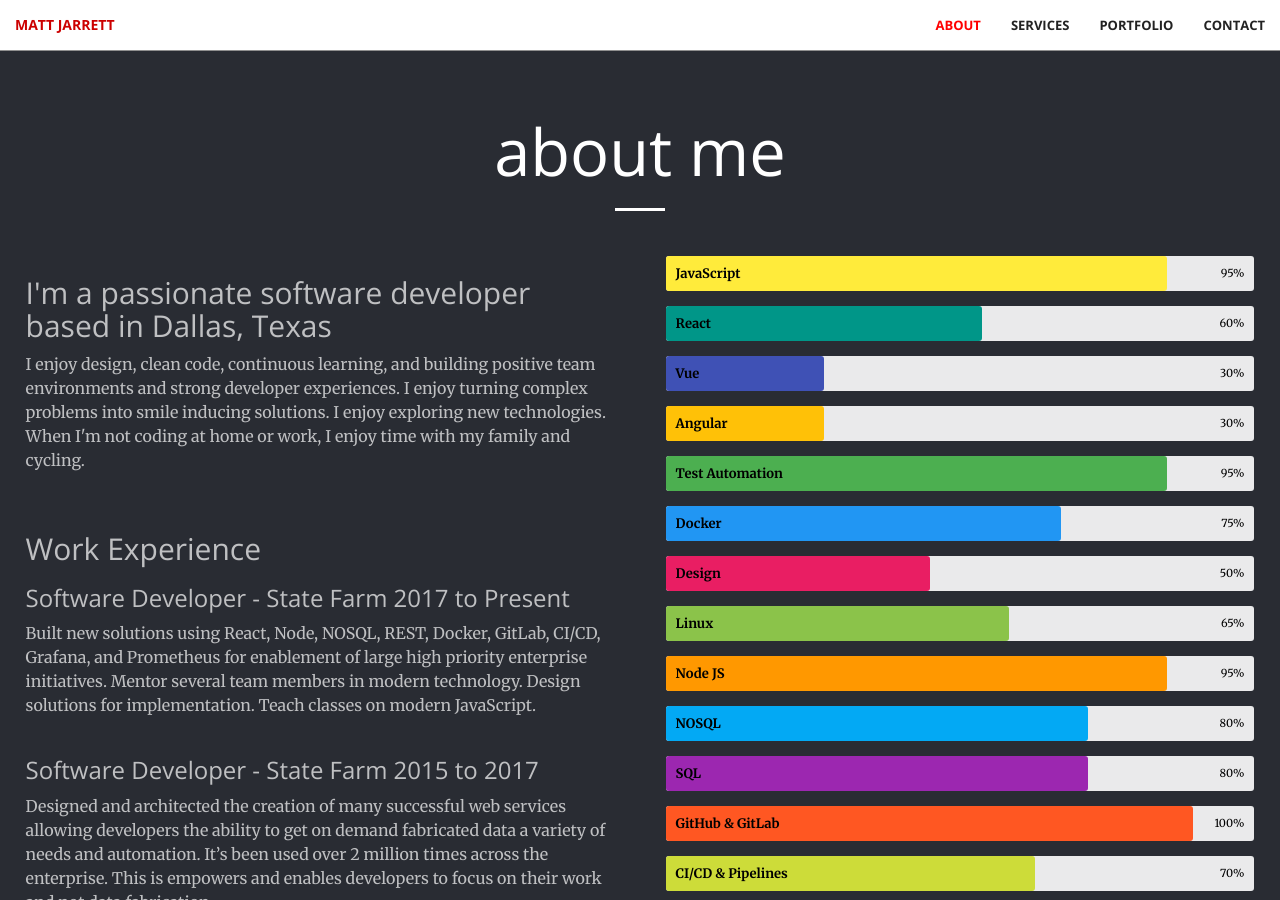
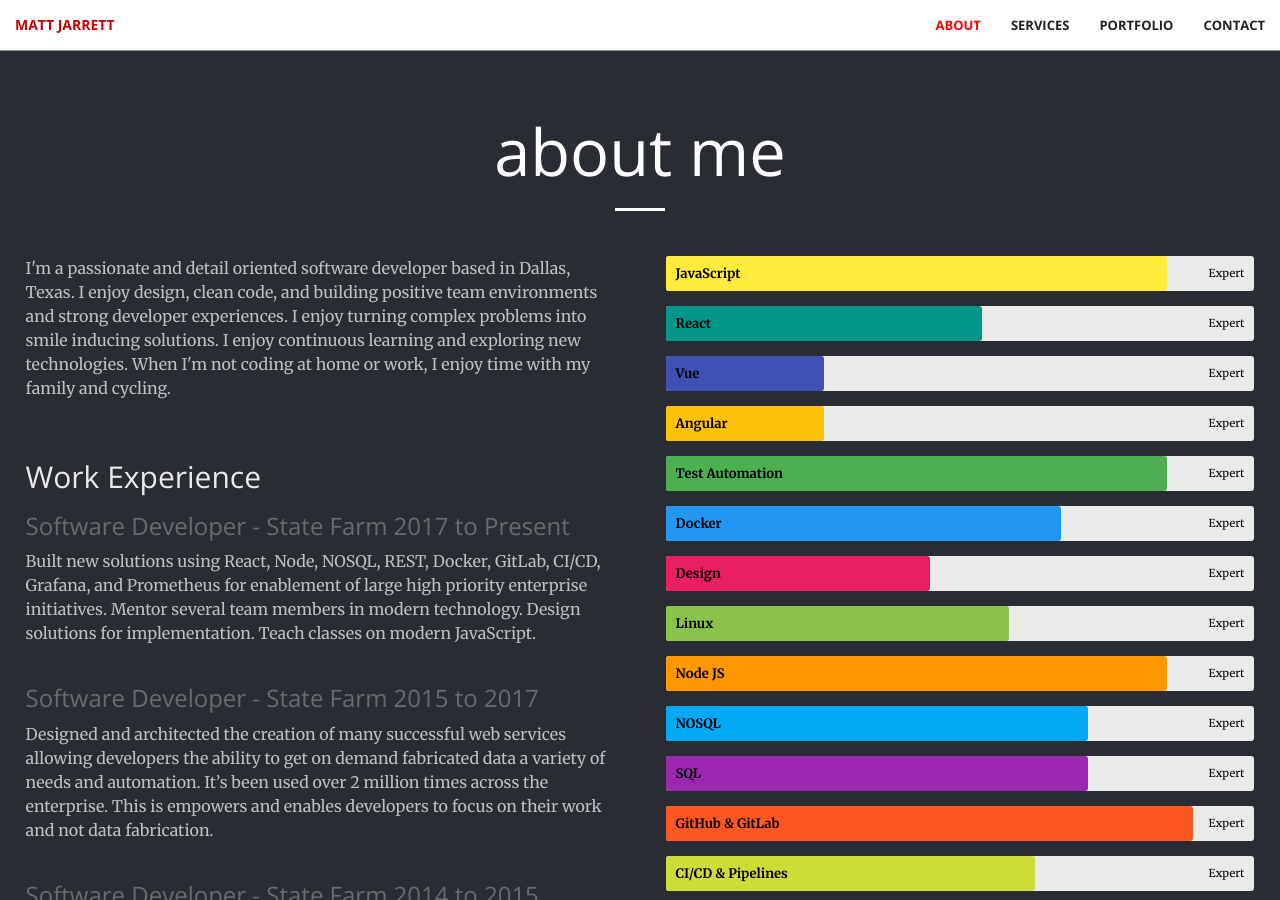
Before and after one commit to cujarrett/cujarrett.github.io, a Jekyll site: the page built from index.html, in a window 1280 px wide and 900 px high, scrolled down 884 px. Built offline with Jekyll 4.4.1, drawn with Linux system fonts in a browser that asks for light colours; Markdown is read by kramdown in place of the engine named in the settings; some of the changed text lies outside the part shown.

Commit message:
Updates about headers

```diff
--- a/_includes/about.html
+++ b/_includes/about.html
@@ -4,33 +4,33 @@
     <hr class="light">
   </div>
   <div class="left">
-    <h2 class="text-faded">I'm a passionate software developer based in Dallas, Texas</h2>
-    <p class="text-faded">I enjoy design, clean code, continuous learning, and building positive
-      team environments and strong developer experiences. I enjoy turning complex problems into
-      smile inducing solutions. I enjoy exploring new technologies. When I'm not coding at home or
+    <p class="text-faded">I'm a passionate and detail oriented software developer based in Dallas,
+      Texas. I enjoy design, clean code, and building positive team environments and strong
+      developer experiences. I enjoy turning complex problems into smile inducing solutions. I
+      enjoy continuous learning and exploring new technologies. When I'm not coding at home or
       work, I enjoy time with my family and cycling.</p>
     </br>
     </br>
-    <h2 class="text-faded">Work Experience</h2>
-    <h3 class="text-faded">Software Developer - State Farm 2017 to Present</h3>
+    <h2 class="text-light-faded">Work Experience</h2>
+    <h3 class="text-faded-more">Software Developer - State Farm 2017 to Present</h3>
     <p class="text-faded">Built new solutions using React, Node, NOSQL, REST, Docker, GitLab,
       CI/CD, Grafana, and Prometheus for enablement of large high priority enterprise initiatives.
       Mentor several team members in modern technology. Design solutions for implementation. Teach
       classes on modern JavaScript.</p>
     </br>
-    <h3 class="text-faded">Software Developer - State Farm 2015 to 2017</h3>
+    <h3 class="text-faded-more">Software Developer - State Farm 2015 to 2017</h3>
     <p class="text-faded">Designed and architected the creation of many successful web services
       allowing developers the ability to get on demand fabricated data a variety of needs and
       automation. It’s been used over 2 million times across the enterprise. This is empowers and
       enables developers to focus on their work and not data fabrication.</p>
     </br>
-    <h3 class="text-faded">Software Developer - State Farm 2014 to 2015</h3>
+    <h3 class="text-faded-more">Software Developer - State Farm 2014 to 2015</h3>
     <p class="text-faded">Led development and design for standing up automation infrastructure in
       a quicker and more responsible manner. Largely automating a process that was mannual
       intensive and costly. The solution offered a complete stand up and tear down process
       accomplished in minutes compared to days previously.</p>
     </br>
-    <h3 class="text-faded">Software Developer - State Farm 2011 to 2014</h3>
+    <h3 class="text-faded-more">Software Developer - State Farm 2011 to 2014</h3>
     <p class="text-faded">Taught Java in Enterprise Java classes to spread knowledge. Active member
       of the college recruitment team including creation of campus events, hacks, and interviews.
       Mentored many college interns through a successful internships resulting in all receiving and
@@ -38,101 +38,88 @@
     </br>
   </div>
   <div class="right">
+    <div name="skills">
       <div class="skillbar clearfix " data-percent="95%">
           <div class="skillbar-title" style="background: #ffeb3b;"><span>JavaScript</span></div>
           <div class="skillbar-bar" style="background: #ffeb3b;"></div>
-          <div class="skill-bar-percent">95%</div>
-        </div> <!-- End Skill Bar -->
-
+          <div class="skill-bar-percent">Expert</div>
+        </div>
         <div class="skillbar clearfix " data-percent="60%">
           <div class="skillbar-title" style="background: #009688;"><span>React</span></div>
           <div class="skillbar-bar" style="background: #009688;"></div>
-          <div class="skill-bar-percent">60%</div>
-        </div> <!-- End Skill Bar -->
-
+          <div class="skill-bar-percent">Expert</div>
+        </div>
         <div class="skillbar clearfix " data-percent="30%">
           <div class="skillbar-title" style="background: #3f51b5;"><span>Vue</span></div>
           <div class="skillbar-bar" style="background: #3f51b5;"></div>
-          <div class="skill-bar-percent">30%</div>
-        </div> <!-- End Skill Bar -->
-
+          <div class="skill-bar-percent">Expert</div>
+        </div>
         <div class="skillbar clearfix " data-percent="30%">
           <div class="skillbar-title" style="background: #ffc107;"><span>Angular</span></div>
           <div class="skillbar-bar" style="background: #ffc107;"></div>
-          <div class="skill-bar-percent">30%</div>
-        </div> <!-- End Skill Bar -->
-
+          <div class="skill-bar-percent">Expert</div>
+        </div>
         <div class="skillbar clearfix " data-percent="95%">
-            <div class="skillbar-title" style="background: #4caf50;"><span>Test Automation</span></div>
-            <div class="skillbar-bar" style="background: #4caf50;"></div>
-            <div class="skill-bar-percent">95%</div>
-          </div> <!-- End Skill Bar -->
-
+          <div class="skillbar-title" style="background: #4caf50;"><span>Test Automation</span></div>
+          <div class="skillbar-bar" style="background: #4caf50;"></div>
+          <div class="skill-bar-percent">Expert</div>
+        </div>
         <div class="skillbar clearfix " data-percent="75%">
           <div class="skillbar-title" style="background: #2196f3;"><span>Docker</span></div>
           <div class="skillbar-bar" style="background: #2196f3;"></div>
-          <div class="skill-bar-percent">75%</div>
-        </div> <!-- End Skill Bar -->
-
+          <div class="skill-bar-percent">Expert</div>
+        </div>
         <div class="skillbar clearfix " data-percent="50%">
-            <div class="skillbar-title" style="background: #e91e63;"><span>Design</span></div>
-            <div class="skillbar-bar" style="background: #e91e63;"></div>
-            <div class="skill-bar-percent">50%</div>
-          </div> <!-- End Skill Bar -->
-
+          <div class="skillbar-title" style="background: #e91e63;"><span>Design</span></div>
+          <div class="skillbar-bar" style="background: #e91e63;"></div>
+          <div class="skill-bar-percent">Expert</div>
+        </div>
         <div class="skillbar clearfix " data-percent="65%">
           <div class="skillbar-title" style="background: #8bc34a;"><span>Linux</span></div>
           <div class="skillbar-bar" style="background: #8bc34a;"></div>
-          <div class="skill-bar-percent">65%</div>
-        </div> <!-- End Skill Bar -->
-
+          <div class="skill-bar-percent">Expert</div>
+        </div>
         <div class="skillbar clearfix " data-percent="95%">
           <div class="skillbar-title" style="background: #ff9800;"><span>Node JS</span></div>
           <div class="skillbar-bar" style="background: #ff9800;"></div>
-          <div class="skill-bar-percent">95%</div>
-        </div> <!-- End Skill Bar -->
-
+          <div class="skill-bar-percent">Expert</div>
+        </div>
         <div class="skillbar clearfix " data-percent="80%">
           <div class="skillbar-title" style="background: #03a9f4;"><span>NOSQL</span></div>
           <div class="skillbar-bar" style="background: #03a9f4;"></div>
-          <div class="skill-bar-percent">80%</div>
-        </div> <!-- End Skill Bar -->
-
+          <div class="skill-bar-percent">Expert</div>
+        </div>
         <div class="skillbar clearfix " data-percent="80%">
           <div class="skillbar-title" style="background: #9c27b0;"><span>SQL</span></div>
           <div class="skillbar-bar" style="background: #9c27b0;"></div>
-          <div class="skill-bar-percent">80%</div>
-        </div> <!-- End Skill Bar -->
-
+          <div class="skill-bar-percent">Expert</div>
+        </div>
         <div class="skillbar clearfix " data-percent="100%">
           <div class="skillbar-title" style="background: #ff5722;"><span>GitHub & GitLab</span></div>
           <div class="skillbar-bar" style="background: #ff5722;"></div>
-          <div class="skill-bar-percent">100%</div>
-        </div> <!-- End Skill Bar -->
-
+          <div class="skill-bar-percent">Expert</div>
+        </div>
         <div class="skillbar clearfix " data-percent="70%">
           <div class="skillbar-title" style="background: #cddc39;"><span>CI/CD & Pipelines</span></div>
           <div class="skillbar-bar" style="background: #cddc39;"></div>
-          <div class="skill-bar-percent">70%</div>
-        </div> <!-- End Skill Bar -->
-
+          <div class="skill-bar-percent">Expert</div>
+        </div>
         <div class="skillbar clearfix " data-percent="70%">
           <div class="skillbar-title" style="background: #00bcd4;"><span>Grafana & Prometheus </span></div>
           <div class="skillbar-bar" style="background: #00bcd4;"></div>
-          <div class="skill-bar-percent">70%</div>
-        </div> <!-- End Skill Bar -->
-
+          <div class="skill-bar-percent">Expert</div>
+        </div>
         <div class="skillbar clearfix " data-percent="90%">
           <div class="skillbar-title" style="background: #673ab7;"><span>Java</span></div>
           <div class="skillbar-bar" style="background: #673ab7;"></div>
-          <div class="skill-bar-percent">90%</div>
-        </div> <!-- End Skill Bar -->
-
+          <div class="skill-bar-percent">Expert</div>
+        </div>
         <div class="skillbar clearfix " data-percent="95%">
           <div class="skillbar-title" style="background: #b2a300;"><span>Photoshop</span></div>
           <div class="skillbar-bar" style="background: #b2a300;"></div>
-          <div class="skill-bar-percent">95%</div>
-        </div> <!-- End Skill Bar -->
+          <div class="skill-bar-percent">Expert</div>
+        </div>
       </section>
+    </div>
   </div>
 </div>
--- a/_sass/_base.scss
+++ b/_sass/_base.scss
@@ -51,8 +51,16 @@ p {
   color: white;
 }
 
+.text-light-faded {
+  color: rgba(white, .9);
+}
+
 .text-faded {
   color: rgba(white, .7);
+}
+
+.text-faded-more {
+  color: rgba(white, .3);
 }
 
 section {
```
